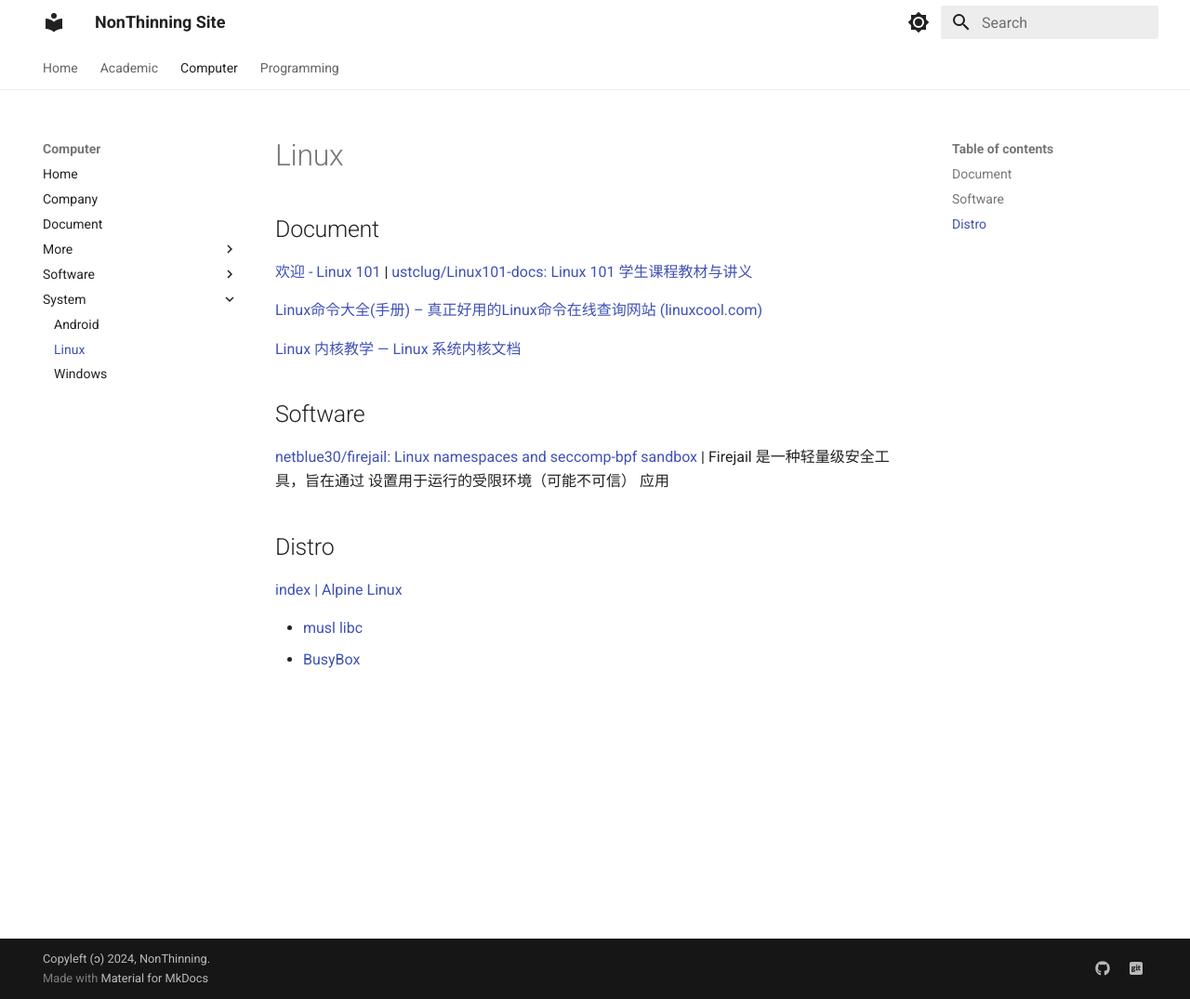
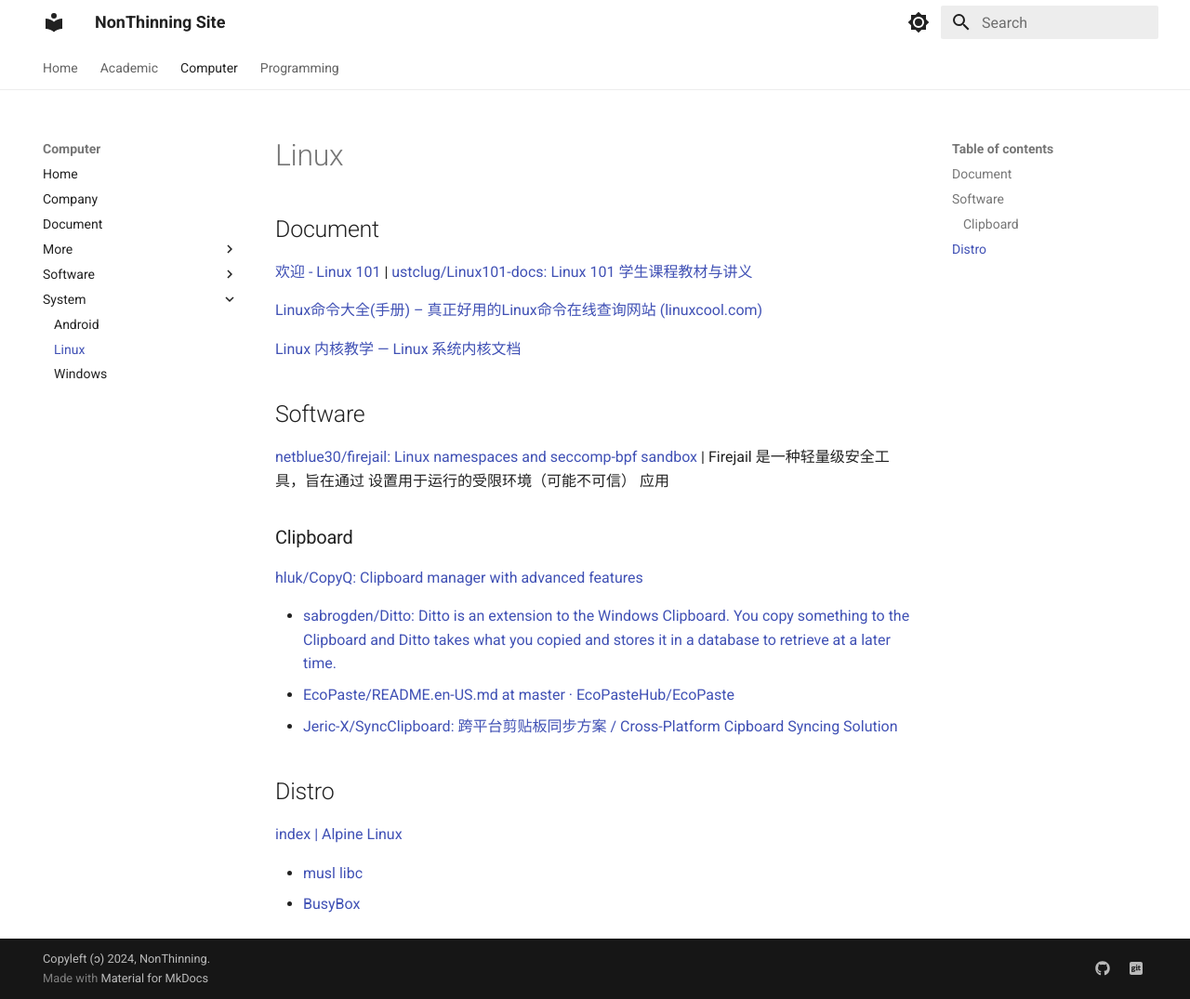
Before and after one commit to NonThinning/NonThinning.github.io, an MkDocs documentation site: the page built from docs/Computer/System/Linux.md, in a window 1280 px wide and 1075 px high. Shown: the whole window at 93% size. Built offline with MkDocs 1.6.1 and Material for MkDocs 9.7.7, drawn with Linux system fonts in a browser that asks for light colours.

Commit message:
docs update

```diff
--- a/docs/Computer/System/Linux.md
+++ b/docs/Computer/System/Linux.md
@@ -11,6 +11,14 @@
 
 [netblue30/firejail: Linux namespaces and seccomp-bpf sandbox](https://github.com/netblue30/firejail) | Firejail 是一种轻量级安全工具，旨在通过 设置用于运行的受限环境（可能不可信） 应用
 
+### Clipboard
+
+[hluk/CopyQ: Clipboard manager with advanced features](https://github.com/hluk/CopyQ)
+
+- [sabrogden/Ditto: Ditto is an extension to the Windows Clipboard. You copy something to the Clipboard and Ditto takes what you copied and stores it in a database to retrieve at a later time.](https://github.com/sabrogden/Ditto)
+- [EcoPaste/README.en-US.md at master · EcoPasteHub/EcoPaste](https://github.com/EcoPasteHub/EcoPaste)
+- [Jeric-X/SyncClipboard: 跨平台剪贴板同步方案 / Cross-Platform Cipboard Syncing Solution](https://github.com/Jeric-X/SyncClipboard)
+
 ## Distro
 
 [index | Alpine Linux](https://www.alpinelinux.org/)
```
Also changed, not shown: docs/Computer/More/Novel.md (+1 -0 lines).
